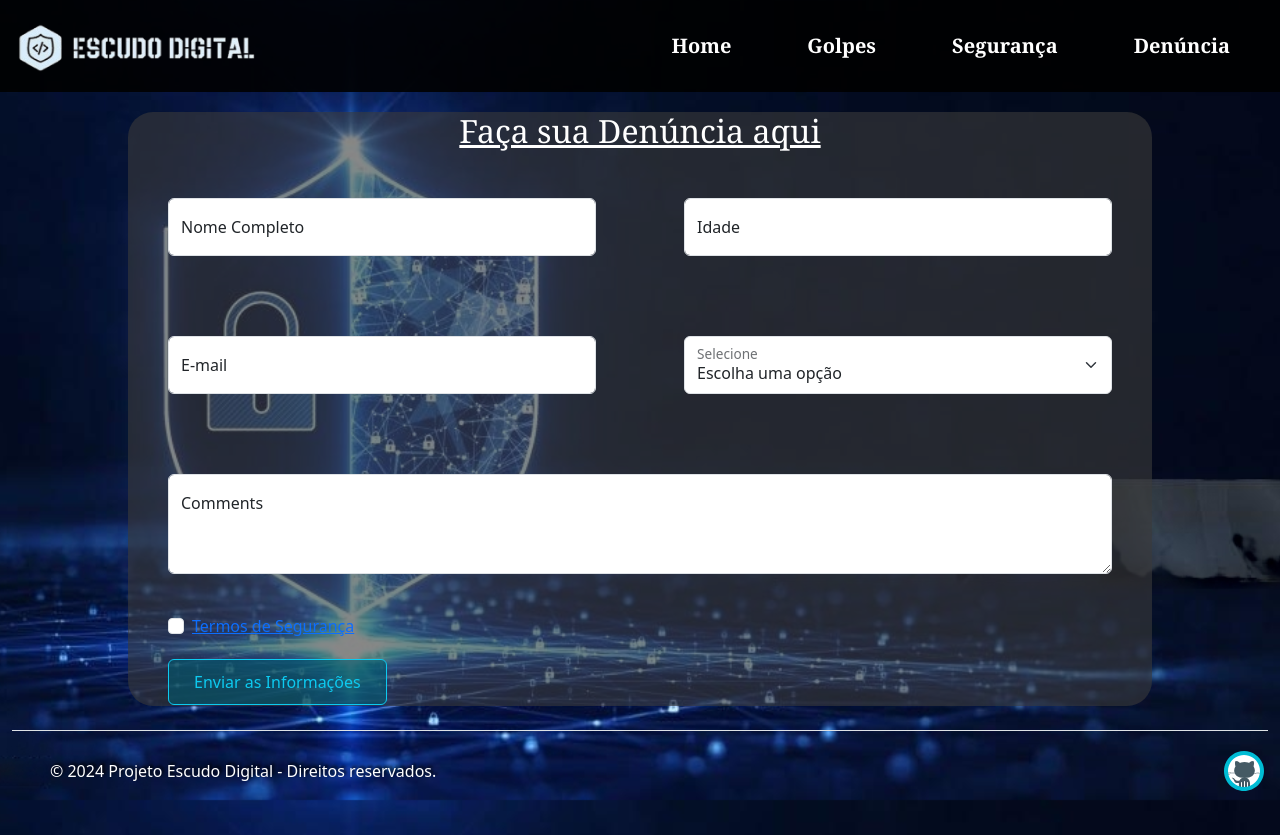
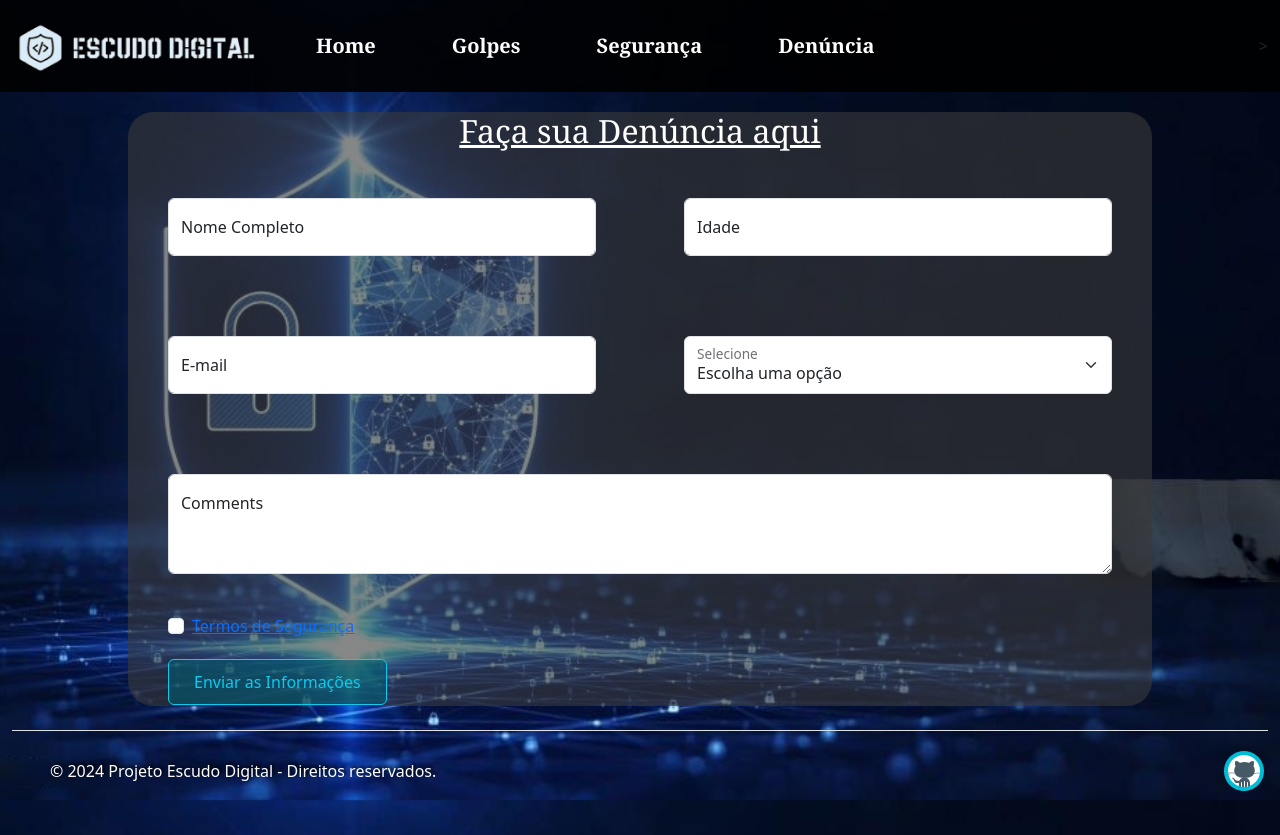
Before and after one commit to JaykeBentes/Escudo_digital.1, a website: page denuncia.html in a window 1280 px wide. Drawn offline with nearby package versions, Linux system fonts and the light colour scheme.

Commit message:
ajuste navbar

```diff
--- a/denuncia.html
+++ b/denuncia.html
@@ -19,7 +19,6 @@
                 <button class="navbar-toggler bg-light" type="button" data-bs-toggle="collapse" data-bs-target="#navbarSupportedContent" aria-controls="navbarSupportedContent" aria-expanded="false" aria-label="Toggle navigation">
                     <span class="navbar-toggler-icon"></span>
                 </button>
-                <div class="container-header">
                     <div class="collapse navbar-collapse" id="navbarSupportedContent">
                         <ul class="navbar-nav text-right navbar-nav-scroll me-auto mb-2 mb-lg-0">
                             <li class="nav-item">
@@ -35,8 +34,7 @@
                                 <a class="nav-link" href="denuncia.html">Denúncia</a>
                             </li>
                         </ul>
-                    </div>
-                </div>
+                    </div>>
             </div>
         </nav>
     </header>
```
Also changed, not shown: golpes.html (+0 -2 lines), index.html (+0 -2 lines), seguranca.html (+0 -2 lines).
